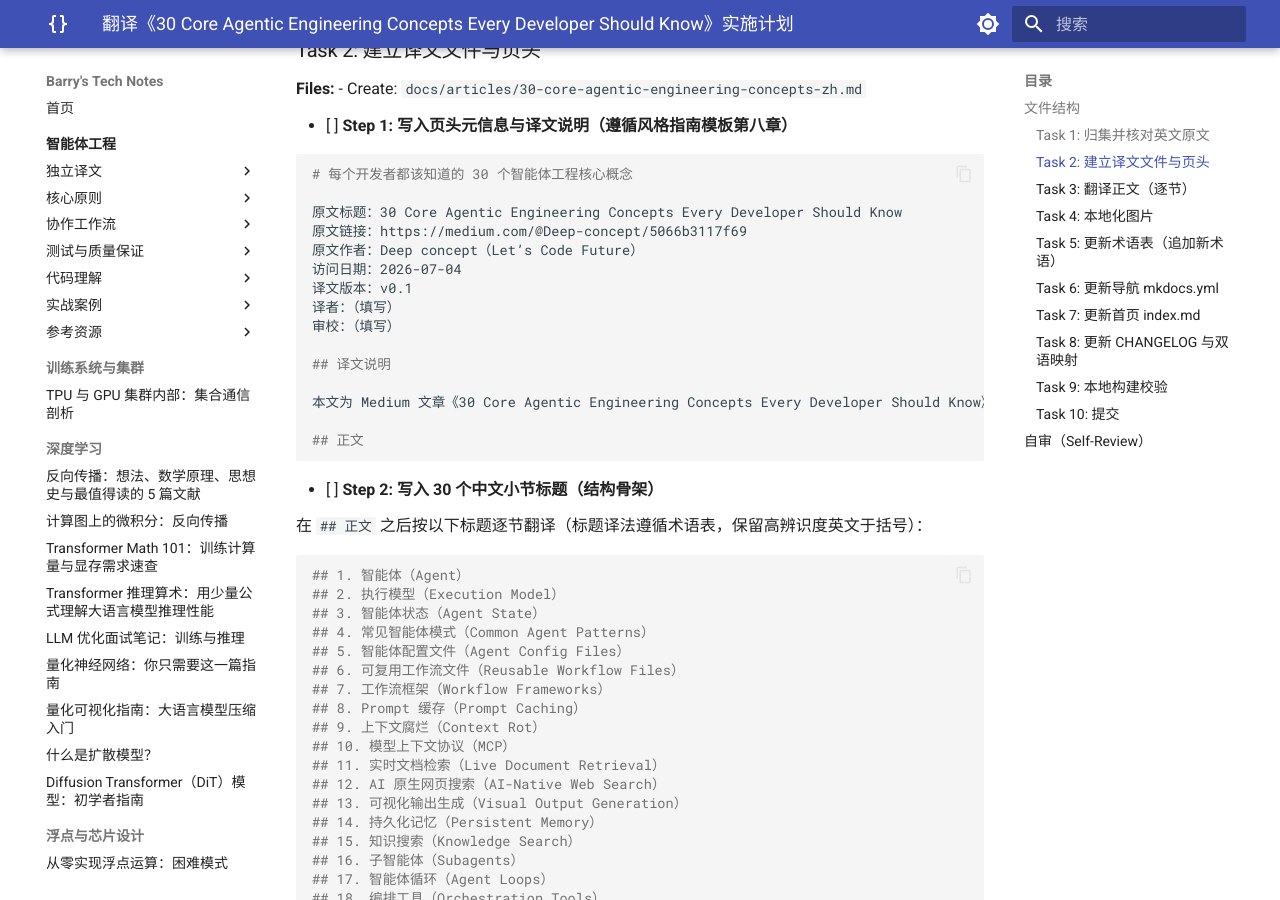
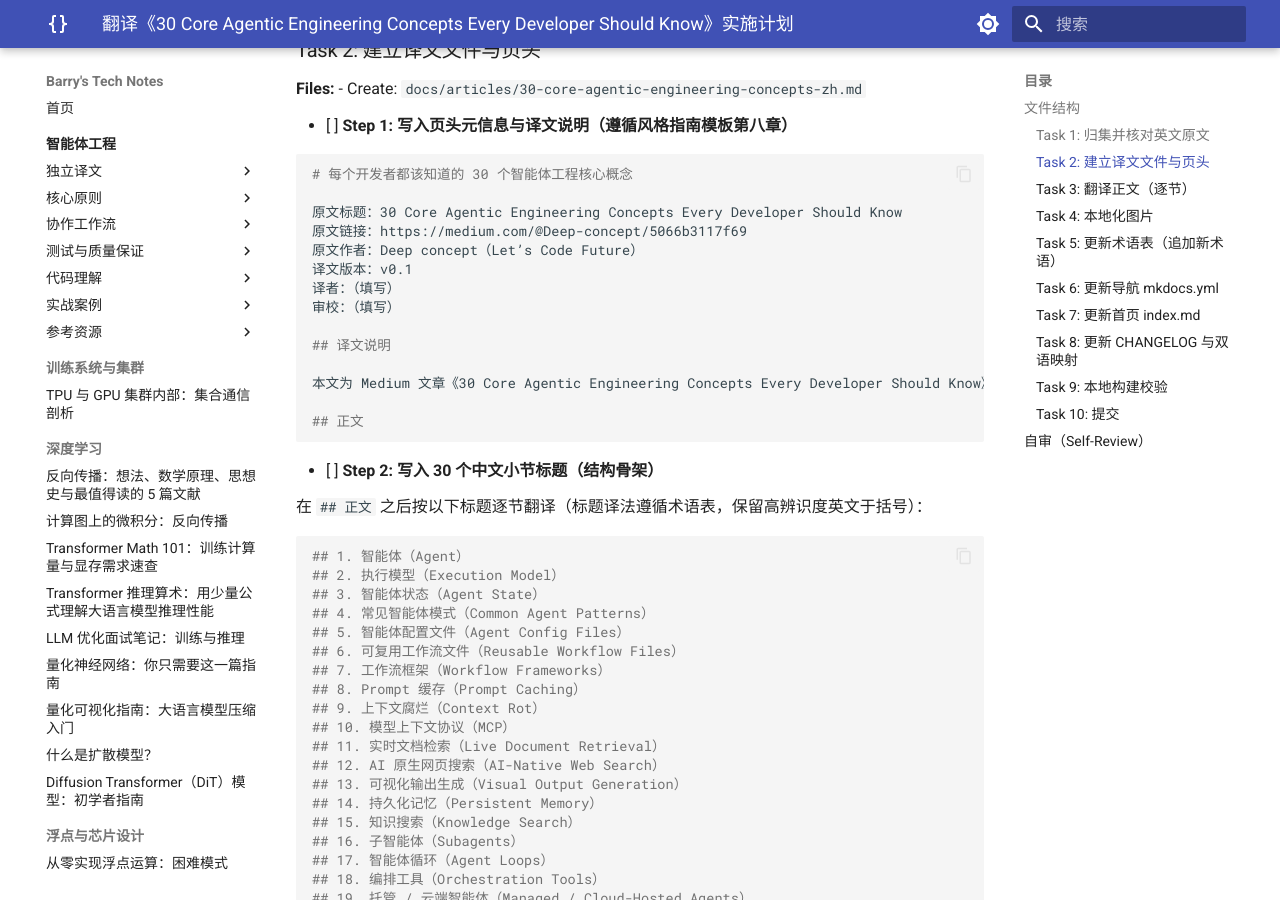
Before and after one commit to mypopydev/mypopydev.github.io, an MkDocs documentation site: the page built from docs/superpowers/plans/2026-07-04-agentic-engineering-30-concepts-translation.md, in a window 1280 px wide and 900 px high, scrolled down 2053 px. Built offline with MkDocs 1.6.1 and Material for MkDocs 9.7.7, drawn with Linux system fonts in a browser that asks for light colours.

Commit message:
chore(plans): remove stale access date from 30-concepts translation plan

```diff
--- a/docs/superpowers/plans/2026-07-04-agentic-engineering-30-concepts-translation.md
+++ b/docs/superpowers/plans/2026-07-04-agentic-engineering-30-concepts-translation.md
@@ -88,7 +88,6 @@ Expected: 列出所有 miro 图片链接（预计 20+ 张）。
 原文标题：30 Core Agentic Engineering Concepts Every Developer Should Know
 原文链接：https://medium.com/@Deep-concept/5066b3117f69
 原文作者：Deep concept（Let’s Code Future）
-访问日期：2026-07-04
 译文版本：v0.1
 译者：（填写）
 审校：（填写）
```
